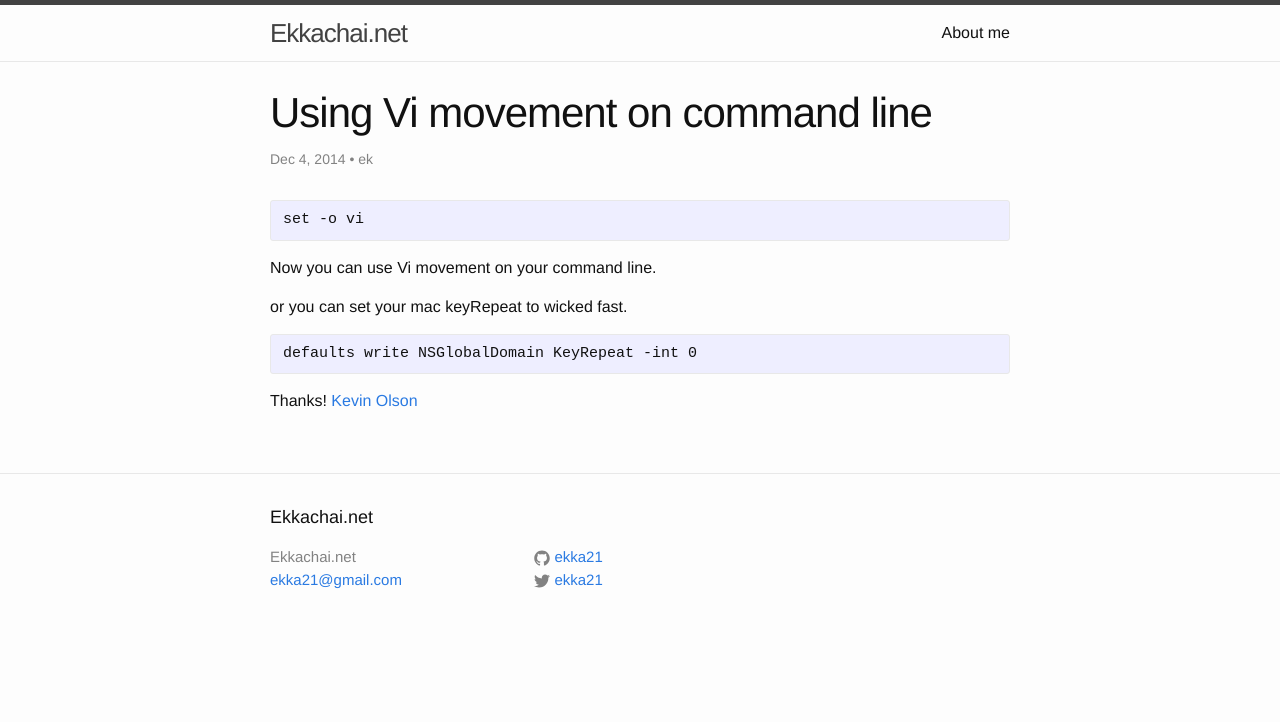
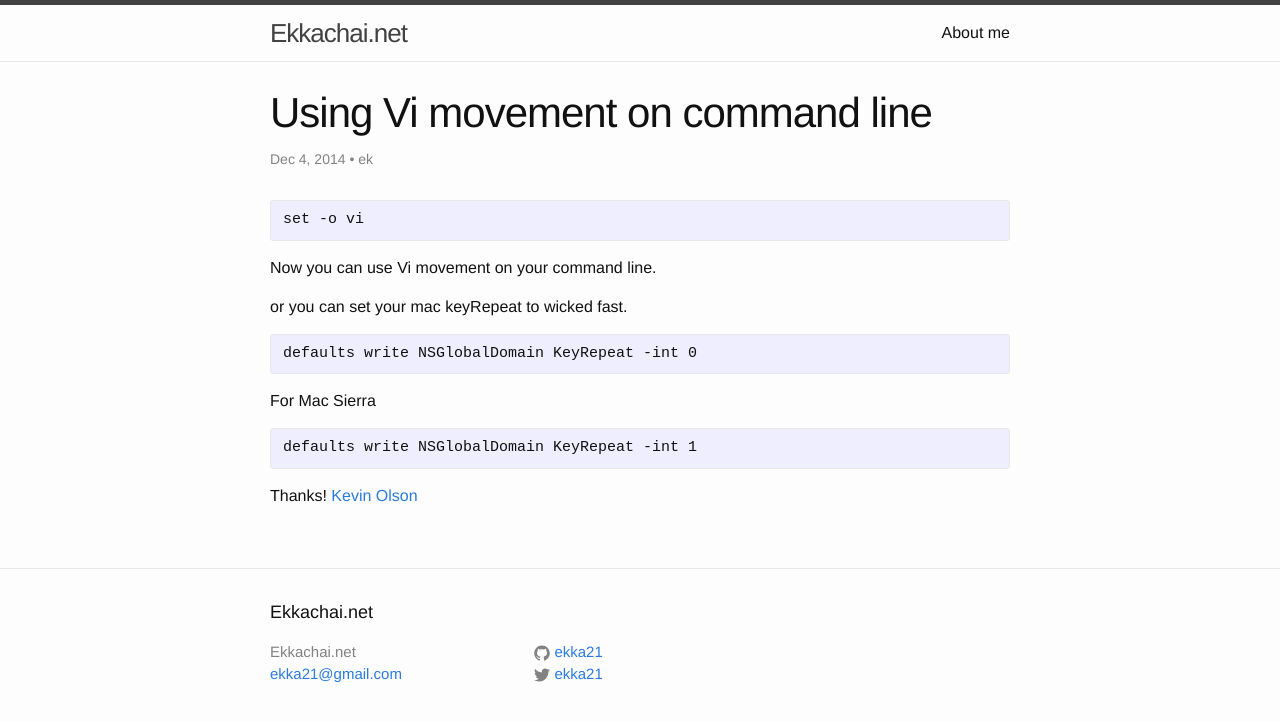
Before and after one commit to ekka21/ekka21.github.io, a Jekyll site: the page built from _posts/2014-12-04-using-vi-movement-on-command-line.md, in a window 1280 px wide. Shown: the top 722 px of the page. Built offline with Jekyll 4.4.1, drawn with Linux system fonts in a browser that asks for light colours; comment, search, counter and statistics services are not loaded.

Commit message:
Update 2014-12-04-using-vi-movement-on-command-line.md
Mac Sierra

```diff
--- a/_posts/2014-12-04-using-vi-movement-on-command-line.md
+++ b/_posts/2014-12-04-using-vi-movement-on-command-line.md
@@ -22,4 +22,7 @@ or you can set your mac keyRepeat to wicked fast.
 
 <pre>defaults write NSGlobalDomain KeyRepeat -int 0</pre>
 
+For Mac Sierra
+<pre>defaults write NSGlobalDomain KeyRepeat -int 1</pre>
+
 Thanks! <a href="http://www.kevinolson.me/wicked-fast-keyboard-cursor-movement/" target="_blank">Kevin Olson</a>
```
